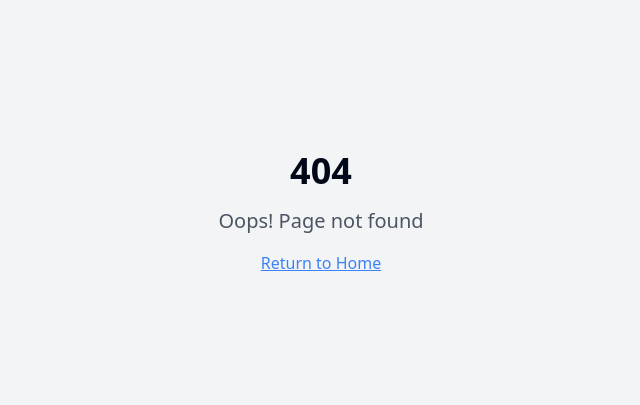
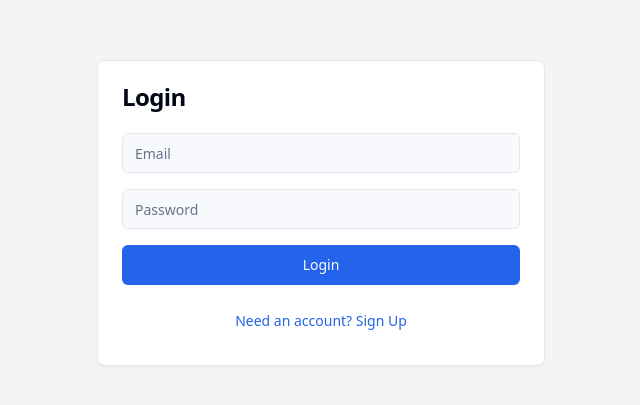
Before and after one commit to gopinath952002/market-seer-forecast, a React (Vite) app: page /auth in a window 1280 px wide. Before the commit this address had no page. Shown: the part 187-592 px from the top of the page, without its empty margins (319-959 px from the left). Built offline with nearby package versions, Linux system fonts and the light colour scheme.

Commit message:
Add user authentication features
Implement login and sign-up functionality for the user dashboard.

```diff
--- a/src/App.tsx
+++ b/src/App.tsx
@@ -7,7 +7,8 @@ import { BrowserRouter, Routes, Route } from "react-router-dom";
 import Index from "./pages/Index";
 import Disclaimer from "./pages/Disclaimer";
 import NotFound from "./pages/NotFound";
-import React from 'react'; // Explicitly import React
+import Auth from "./pages/Auth";
+import React from 'react';
 
 const queryClient = new QueryClient();
 
@@ -20,6 +21,7 @@ const App = () => (
         <Routes>
           <Route path="/" element={<Index />} />
           <Route path="/disclaimer" element={<Disclaimer />} />
+          <Route path="/auth" element={<Auth />} />
           {/* ADD ALL CUSTOM ROUTES ABOVE THE CATCH-ALL "*" ROUTE */}
           <Route path="*" element={<NotFound />} />
         </Routes>
--- a/src/components/Header.tsx
+++ b/src/components/Header.tsx
@@ -1,8 +1,41 @@
 
-import React from 'react';
+import React, { useState, useEffect } from 'react';
 import { BarChart3, TrendingUp } from 'lucide-react';
+import { Button } from "@/components/ui/button";
+import { supabase } from "@/integrations/supabase/client";
+import { Link, useNavigate } from 'react-router-dom';
+import { toast } from "sonner";
 
 const Header: React.FC = () => {
+  const [session, setSession] = useState<any>(null);
+  const navigate = useNavigate();
+
+  useEffect(() => {
+    supabase.auth.getSession().then(({ data: { session } }) => {
+      setSession(session);
+    });
+
+    const { data: { subscription } } = supabase.auth.onAuthStateChange(
+      (event, session) => {
+        setSession(session);
+      }
+    );
+
+    return () => {
+      subscription.unsubscribe();
+    };
+  }, []);
+
+  const handleLogout = async () => {
+    const { error } = await supabase.auth.signOut();
+    if (error) {
+      toast.error("Logout failed");
+    } else {
+      toast.success("Logged out successfully");
+      navigate('/auth');
+    }
+  };
+
   return (
     <header className="w-full bg-white dark:bg-gray-900 shadow-sm py-4">
       <div className="container flex justify-between items-center">
@@ -17,11 +50,29 @@ const Header: React.FC = () => {
         </div>
 
         <div className="hidden md:flex items-center gap-4 text-sm">
-          <a href="#" className="flex items-center gap-1 text-gray-700 dark:text-gray-300 hover:text-finance-blue dark:hover:text-finance-teal">
+          <Link
+            to="#"
+            className="flex items-center gap-1 text-gray-700 dark:text-gray-300 hover:text-finance-blue dark:hover:text-finance-teal"
+          >
             <BarChart3 className="h-4 w-4" />
             <span>Analytics</span>
-          </a>
-          <a href="#" className="text-gray-700 dark:text-gray-300 hover:text-finance-blue dark:hover:text-finance-teal">Documentation</a>
+          </Link>
+          <Link
+            to="#"
+            className="text-gray-700 dark:text-gray-300 hover:text-finance-blue dark:hover:text-finance-teal"
+          >
+            Documentation
+          </Link>
+
+          {session ? (
+            <Button variant="destructive" size="sm" onClick={handleLogout}>
+              Logout
+            </Button>
+          ) : (
+            <Button variant="default" size="sm" onClick={() => navigate('/auth')}>
+              Login
+            </Button>
+          )}
         </div>
       </div>
     </header>
--- /dev/null
+++ b/src/pages/Auth.tsx
@@ -0,0 +1,81 @@
+
+import React, { useState } from 'react';
+import { Button } from "@/components/ui/button";
+import { Input } from "@/components/ui/input";
+import { Card, CardContent, CardHeader, CardTitle } from "@/components/ui/card";
+import { supabase } from "@/integrations/supabase/client";
+import { useNavigate } from 'react-router-dom';
+import { toast } from "sonner";
+
+const Auth: React.FC = () => {
+  const [email, setEmail] = useState('');
+  const [password, setPassword] = useState('');
+  const [isLogin, setIsLogin] = useState(true);
+  const navigate = useNavigate();
+
+  const handleAuth = async (e: React.FormEvent) => {
+    e.preventDefault();
+
+    try {
+      if (isLogin) {
+        // Login
+        const { error } = await supabase.auth.signInWithPassword({ email, password });
+        if (error) throw error;
+        toast.success("Logged in successfully!");
+        navigate('/');
+      } else {
+        // Signup
+        const { error } = await supabase.auth.signUp({ email, password });
+        if (error) throw error;
+        toast.success("Account created successfully! Please check your email to verify.");
+        navigate('/');
+      }
+    } catch (error: any) {
+      toast.error(error.message || "Authentication failed");
+    }
+  };
+
+  return (
+    <div className="flex justify-center items-center min-h-screen bg-gray-100">
+      <Card className="w-full max-w-md">
+        <CardHeader>
+          <CardTitle>{isLogin ? 'Login' : 'Sign Up'}</CardTitle>
+        </CardHeader>
+        <CardContent>
+          <form onSubmit={handleAuth} className="space-y-4">
+            <Input
+              type="email"
+              placeholder="Email"
+              value={email}
+              onChange={(e) => setEmail(e.target.value)}
+              required
+            />
+            <Input
+              type="password"
+              placeholder="Password"
+              value={password}
+              onChange={(e) => setPassword(e.target.value)}
+              required
+            />
+            <Button type="submit" className="w-full">
+              {isLogin ? 'Login' : 'Create Account'}
+            </Button>
+            <div className="text-center">
+              <Button
+                variant="link"
+                type="button"
+                onClick={() => setIsLogin(!isLogin)}
+              >
+                {isLogin
+                  ? 'Need an account? Sign Up'
+                  : 'Already have an account? Login'}
+              </Button>
+            </div>
+          </form>
+        </CardContent>
+      </Card>
+    </div>
+  );
+};
+
+export default Auth;
```
